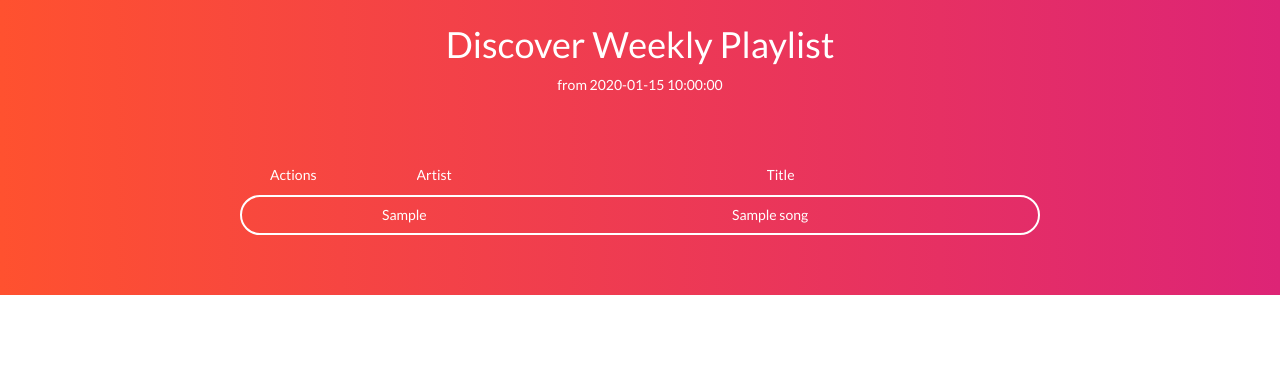
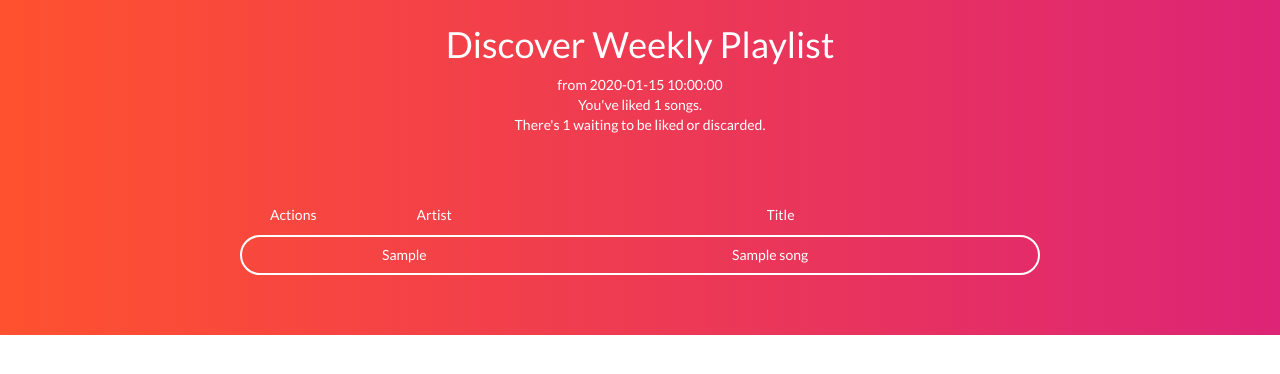
Before and after one commit to Cortezz/discover-weekly-checklist, a Flask app: template app/templates/playlist.html in a window 1280 px wide. Shown: the top 374 px of the page. Run offline with Flask 2, Linux system fonts and the light colour scheme; tables that the repository leaves empty hold one stand-in row (values such as "Sample post"); the template is opened without the code that fills it: values that come from a table or form of the project are taken from there, most other values are stand-ins (such as "Sample title", 1, 10 or a date in 2020); some libraries are stand-ins or nearby versions.

Commit message:
Add liked and normal song count

```diff
--- a/app/finders/song_finder.py
+++ b/app/finders/song_finder.py
@@ -6,3 +6,7 @@ class SongFinder(object):
     @classmethod
     def get_from_id(cls, song_id):
         return Song.query.get(song_id)
+
+    @classmethod
+    def get_playlist_songs_from_status(self, playlist_id, status):
+        return Song.query.filter_by(playlist_id=playlist_id, status=status).all()
--- a/app/templates/playlist.html
+++ b/app/templates/playlist.html
@@ -13,7 +13,9 @@
 <div class="background container">
     <div class="playlist-info">
             <h1>Discover Weekly Playlist</h1>
-            from {{ playlist.date }}
+            from {{ playlist.date }}<br>
+            You've liked {{ liked_songs_count }} songs.<br>
+            There's {{ normal_songs_count }} waiting to be liked or discarded.
     </div>
 
     <div class="playlist-container">
--- a/app/views.py
+++ b/app/views.py
@@ -104,7 +104,11 @@ def playlist():
                                                                    discover_weekly_playlist.id)
         create_playlist_songs_service.call()
 
+    liked_songs = SongFinder.get_playlist_songs_from_status(discover_weekly_playlist.id, 'liked')
+    normal_songs = SongFinder.get_playlist_songs_from_status(discover_weekly_playlist.id, 'normal')
+
     return render_template('playlist.html', playlist=discover_weekly_playlist,
+                           liked_songs_count=len(liked_songs), normal_songs_count=len(normal_songs),
                            discover_weekly_endpoint=os.environ.get('DISCOVER_WEEKLY_ENDPOINT'))
 
 
```
Also changed, not shown: app/__init__.py (line endings or trailing spaces).
